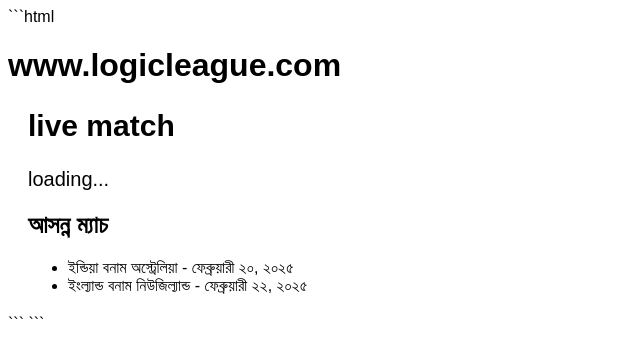
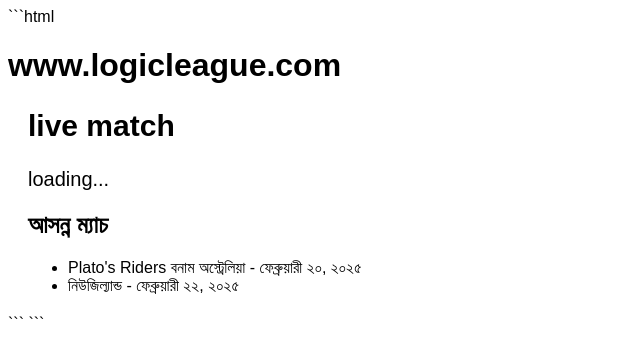
Before and after one commit to johnlennon99/logic-cricket-league, a plain HTML site: page index.html in a window 1280 px wide. Shown: the whole page, without its empty margins (0-640 px from the left). Drawn offline with Linux system fonts and the light colour scheme.

Commit message:
Update index.html

```diff
--- a/index.html
+++ b/index.html
@@ -30,8 +30,8 @@
     <div id="match-schedule">
         <h2>আসন্ন ম্যাচ</h2>
         <ul>
-            <li>ইন্ডিয়া বনাম অস্ট্রেলিয়া - ফেব্রুয়ারী ২০, ২০২৫</li>
-            <li>ইংল্যান্ড বনাম নিউজিল্যান্ড - ফেব্রুয়ারী ২২, ২০২৫</li>
+            <li>Plato's Riders বনাম অস্ট্রেলিয়া - ফেব্রুয়ারী ২০, ২০২৫</li>
+            <li> নিউজিল্যান্ড - ফেব্রুয়ারী ২২, ২০২৫</li>
         </ul>
     </div>
 
```
